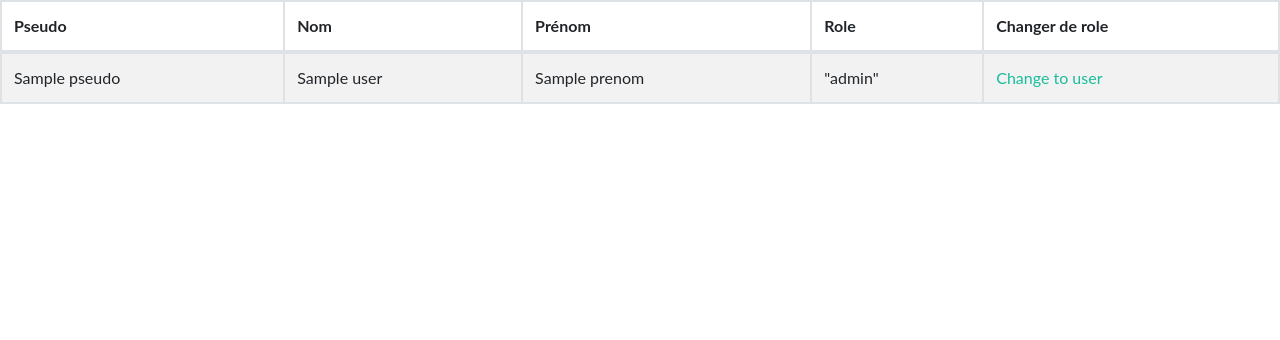
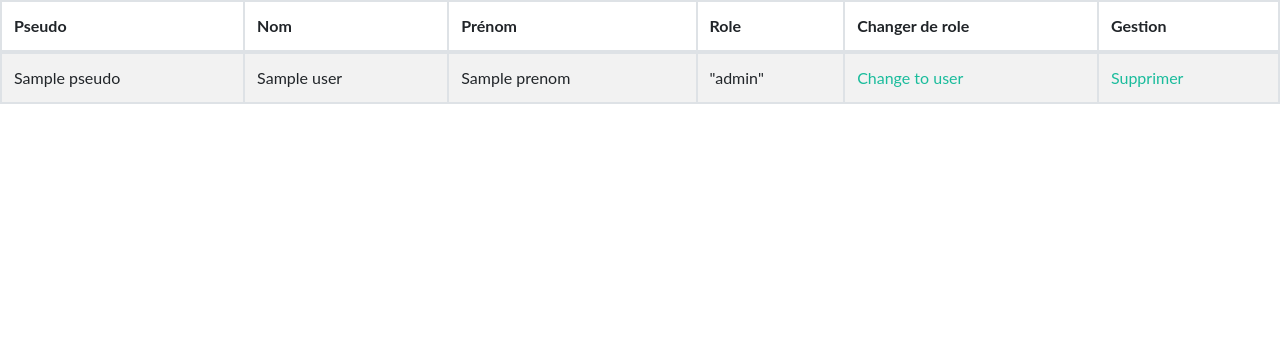
Before and after one commit to JessyMe/eniSymfonyProject, a Symfony app: template templates/admin/role.html.twig in a window 1280 px wide. Shown: the part 89-429 px from the top of the page. Run offline with Twig, Linux system fonts and the light colour scheme; the template is opened without the code that fills it: most values are stand-ins (such as "Sample title", 1, 10 or a date in 2020); some libraries are stand-ins or nearby versions.

Commit message:
admin delete user

```diff
--- a/templates/admin/role.html.twig
+++ b/templates/admin/role.html.twig
@@ -1,6 +1,6 @@
 {% extends 'layout.html.twig' %}
 
-
+{% block title %}Gestion Utilisateurs{% endblock %}
 {% block main %}
     <div class="table-wrapper-scroll-y my-custom-scrollbar">
         <table class="table table-bordered table-striped mb-0">
@@ -12,6 +12,7 @@
                 <th scope="col">Prénom</th>
                 <th scope="col">Role</th>
                 <th scope="col">Changer de role</th>
+                <th scope="col">Gestion</th>
             </tr>
             </thead>
     {#------------------------- Tab body --------------------------------#}
@@ -37,6 +38,9 @@
                         <a href="{{ path('admin_roleuser', {'id': user.id}) }}">Change to user</a>
                     {% endif %}
                 </td>
+                <td>
+                    <a href="{{ path('admin_deleteuser', {'id': user.id}) }}">Supprimer</a>
+                </td>
             </tr>
             {% endfor %}
             </tbody>
--- a/templates/include/nav.html.twig
+++ b/templates/include/nav.html.twig
@@ -16,7 +16,7 @@
                             <a class="nav-link" href="{{ path('admin_registeruser') }}" aria-disabled="true">Créer utilisateur</a>
                         </li>
                         <li class="nav-item ">
-                            <a class="nav-link" href="{{ path('admin_userroles') }}" aria-disabled="true">Modifier Role</a>
+                            <a class="nav-link" href="{{ path('admin_userroles') }}" aria-disabled="true">Gestion utilisateurs</a>
                         </li>
                         <li class="nav-item ">
                             <a class="nav-link" href="#" aria-disabled="true">Ville</a>
```
Also changed, not shown: src/Controller/AdminController.php (+14 -0 lines).
